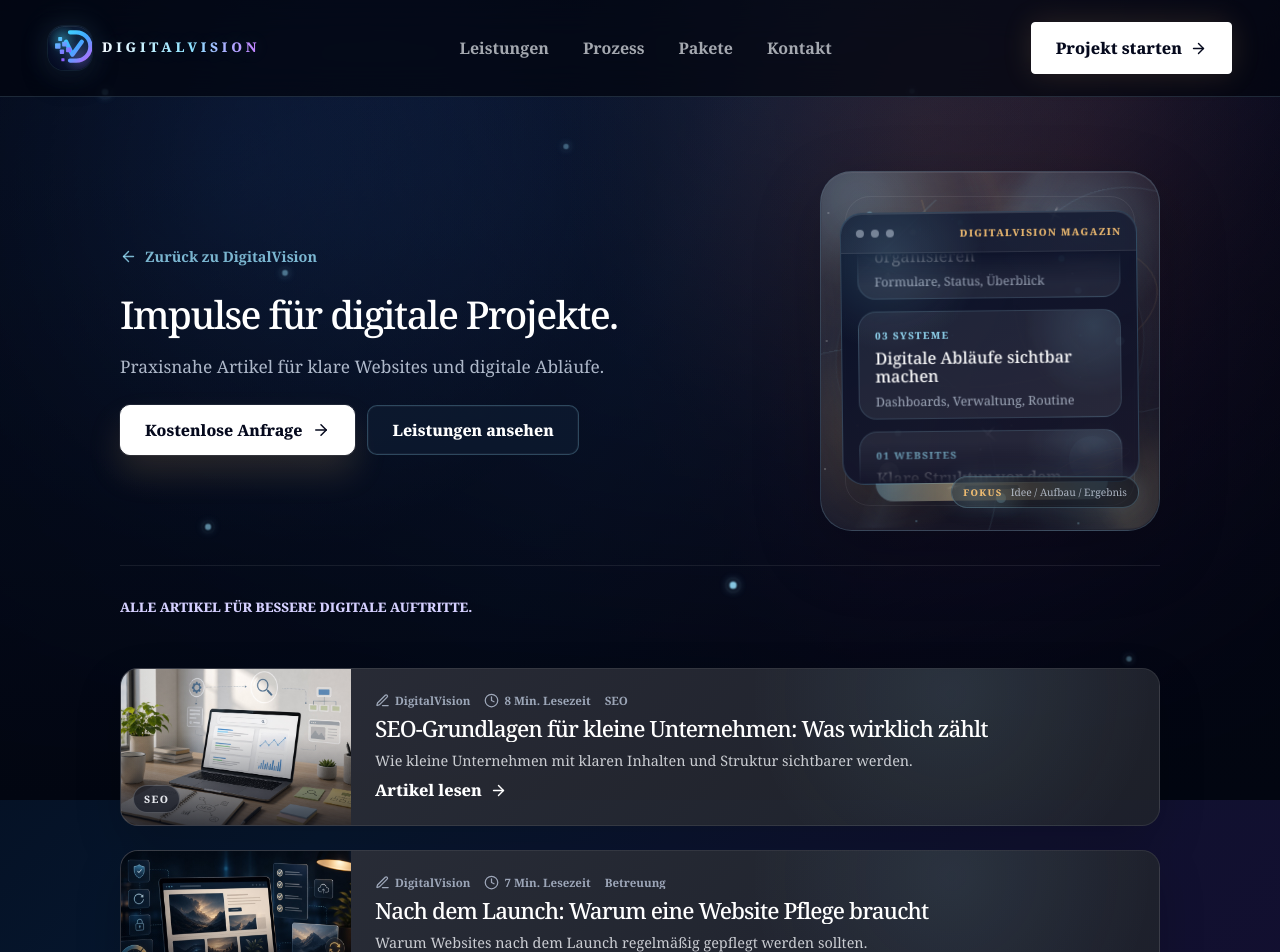
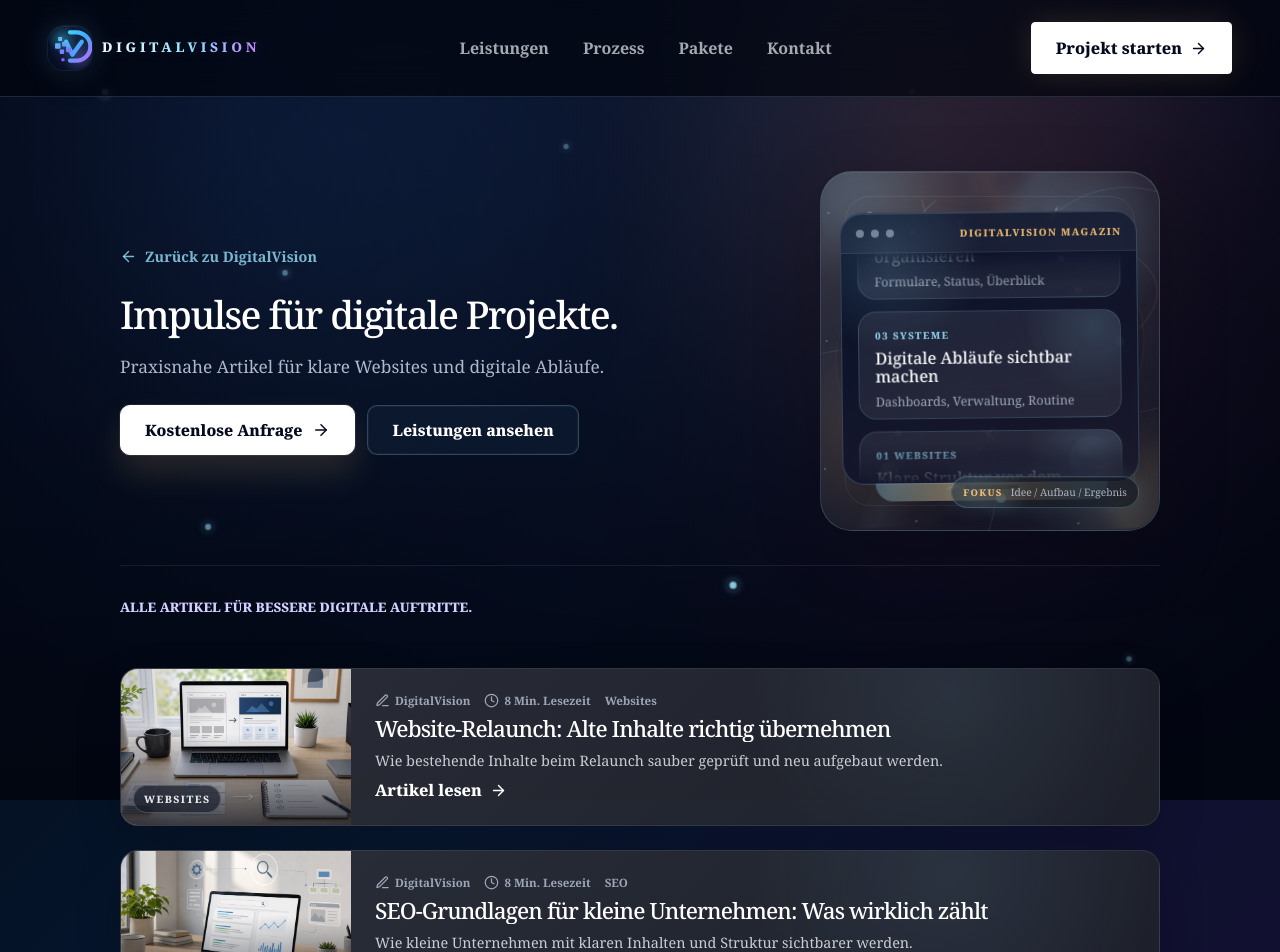
Before and after one commit to parmis2005/digitalvision, a Next.js app: page /blog/seite/2 in a window 1280 px wide. Shown: the top 952 px of the page. Built offline with nearby package versions, Linux system fonts and the light colour scheme.

Commit message:
Add relaunch blog post and update footer

```diff
--- a/app/blog-data.ts
+++ b/app/blog-data.ts
@@ -481,6 +481,96 @@ export const blogPosts: BlogPost[] = [
     ],
   },
   {
+    slug: "website-relaunch-inhalte-richtig-uebernehmen",
+    title: "Website-Relaunch: Alte Inhalte richtig übernehmen",
+    description:
+      "Ein Relaunch sollte nicht nur moderner aussehen. Wichtig ist, bestehende Inhalte sauber zu prüfen, zu sortieren und sinnvoll zu übernehmen.",
+    excerpt: "Wie bestehende Inhalte beim Relaunch sauber geprüft und neu aufgebaut werden.",
+    category: "Websites",
+    date: "2026-08-04",
+    readingTime: "8 Min. Lesezeit",
+    focusKeyword: "Website-Relaunch",
+    image: "/blog/website-relaunch-inhalte-richtig-uebernehmen.jpg",
+    imageAlt: "Laptop mit Website-Relaunch, Inhaltskarten und Checkliste",
+    takeaways: [
+      "Ein Relaunch braucht eine klare Inhaltsprüfung vor dem neuen Design.",
+      "Nicht jeder alte Text sollte unverändert übernommen werden.",
+      "Weiterleitungen, Struktur und Kontaktwege müssen früh mitgedacht werden.",
+    ],
+    sections: [
+      {
+        heading: "Warum ein Relaunch mehr ist als ein neues Design",
+        body: [
+          "Viele Website-Relaunches starten mit dem Wunsch nach einem moderneren Look. Das ist verständlich, reicht aber nicht aus. Wenn alte Inhalte ungeprüft übernommen werden, sieht die Website zwar neu aus, bleibt aber inhaltlich oft genauso unklar wie vorher.",
+          "Ein guter Relaunch nutzt die Chance, Inhalte, Struktur und Nutzerführung neu zu ordnen. So entsteht nicht nur eine schönere Oberfläche, sondern ein Auftritt, der schneller verständlich ist und besser zu heutigen Kundenfragen passt.",
+        ],
+      },
+      {
+        heading: "Welche Inhalte zuerst geprüft werden sollten",
+        body: [
+          "Vor dem Design sollte geklärt werden, welche Inhalte wirklich gebraucht werden. Dazu gehören Leistungen, Referenzen, Kontaktwege, rechtliche Seiten, Bilder, alte Blogartikel und alle Texte, die aktuell auf der Website stehen.",
+          "Besonders wichtig ist die Frage, welche Inhalte noch stimmen. Veraltete Leistungen, alte Teamangaben oder unklare Beschreibungen schwächen den Relaunch, auch wenn das Layout hochwertig wirkt.",
+        ],
+        bullets: [
+          "Leistungen und Angebote auf Aktualität prüfen",
+          "Alte Texte auf Klarheit und Dopplungen prüfen",
+          "Bilder, Referenzen und Vertrauenssignale erneuern",
+          "Kontaktwege und Formulare vor dem Launch testen",
+        ],
+      },
+      {
+        heading: "Was nicht einfach kopiert werden sollte",
+        body: [
+          "Nicht jeder alte Text verdient einen Platz auf der neuen Website. Manche Inhalte sind zu lang, zu allgemein oder beantworten nicht mehr die Fragen, die Kunden heute stellen.",
+          "Statt alles zu kopieren, sollte jeder Abschnitt eine Aufgabe bekommen. Erklärt er eine Leistung? Baut er Vertrauen auf? Führt er zur Anfrage? Wenn ein Inhalt keine klare Aufgabe hat, sollte er gekürzt, zusammengeführt oder entfernt werden.",
+        ],
+        bullets: [
+          "Veraltete Leistungen nicht übernehmen",
+          "Doppelte Aussagen zusammenführen",
+          "Unklare Texte neu schreiben",
+          "Seiten ohne Nutzen entfernen oder weiterleiten",
+        ],
+      },
+      {
+        heading: "Warum Weiterleitungen beim Relaunch wichtig sind",
+        body: [
+          "Wenn sich URLs ändern, dürfen alte Seiten nicht einfach verschwinden. Besucher, gespeicherte Links und Suchmaschinen können sonst auf Fehlerseiten landen. Das wirkt unprofessionell und kann Sichtbarkeit kosten.",
+          "Deshalb sollte vor dem Launch eine einfache Zuordnung entstehen: Welche alte Seite führt auf welche neue Seite? Gerade bei bestehenden Blogartikeln, Leistungsseiten oder Kontaktseiten ist das wichtig.",
+        ],
+        bullets: [
+          "Alte URLs sammeln",
+          "Neue Zielseiten festlegen",
+          "Wichtige Seiten mit Weiterleitungen absichern",
+          "Nach dem Launch Fehlerseiten prüfen",
+        ],
+      },
+      {
+        heading: "Wie DigitalVision Relaunches strukturiert",
+        body: [
+          "DigitalVision behandelt einen Relaunch als Neustart mit vorhandener Substanz. Bestehende Inhalte werden geprüft, sortiert und dort übernommen, wo sie noch sinnvoll sind.",
+          "Danach entsteht eine klare Struktur für Startseite, Unterseiten, Kontaktwege und spätere Erweiterungen. So bleibt der Relaunch übersichtlich und führt nicht zu einer Website, die nur optisch neu ist.",
+        ],
+      },
+    ],
+    faq: [
+      {
+        question: "Sollte man bei einem Relaunch alle alten Inhalte übernehmen?",
+        answer:
+          "Nein. Alte Inhalte sollten zuerst geprüft werden. Nur aktuelle, klare und hilfreiche Inhalte sollten unverändert oder überarbeitet übernommen werden.",
+      },
+      {
+        question: "Was passiert mit alten URLs nach einem Relaunch?",
+        answer:
+          "Wichtige alte URLs sollten auf passende neue Seiten weitergeleitet werden, damit Besucher und Suchmaschinen nicht auf Fehlerseiten landen.",
+      },
+      {
+        question: "Kann DigitalVision bestehende Websites für einen Relaunch analysieren?",
+        answer:
+          "Ja. Bestehende Seiten können vorab geprüft, neu strukturiert und in ein klares Relaunch-Konzept überführt werden.",
+      },
+    ],
+  },
+  {
     slug: "seo-grundlagen-fuer-kleine-unternehmen",
     title: "SEO-Grundlagen für kleine Unternehmen: Was wirklich zählt",
     description:
--- a/app/page.tsx
+++ b/app/page.tsx
@@ -406,9 +406,6 @@ export default function Home() {
           <a href="/seo-info">SEO & Google-Ranking</a>
           <a href="/webseite-info">Webseiten-Erstellung</a>
           <a href="/verwaltungssystem-info">Verwaltungssysteme</a>
-          <a href="/blog">Blog</a>
-          <a href="#preise">Pakete</a>
-          <a href="#kontakt">Kontakt</a>
         </nav>
         <nav className="footer-legal-nav" aria-label="Rechtliche Hinweise">
           <a href="/impressum">Impressum</a>
```
Also changed, not shown: public/blog/website-relaunch-inhalte-richtig-uebernehmen.jpg (added).
